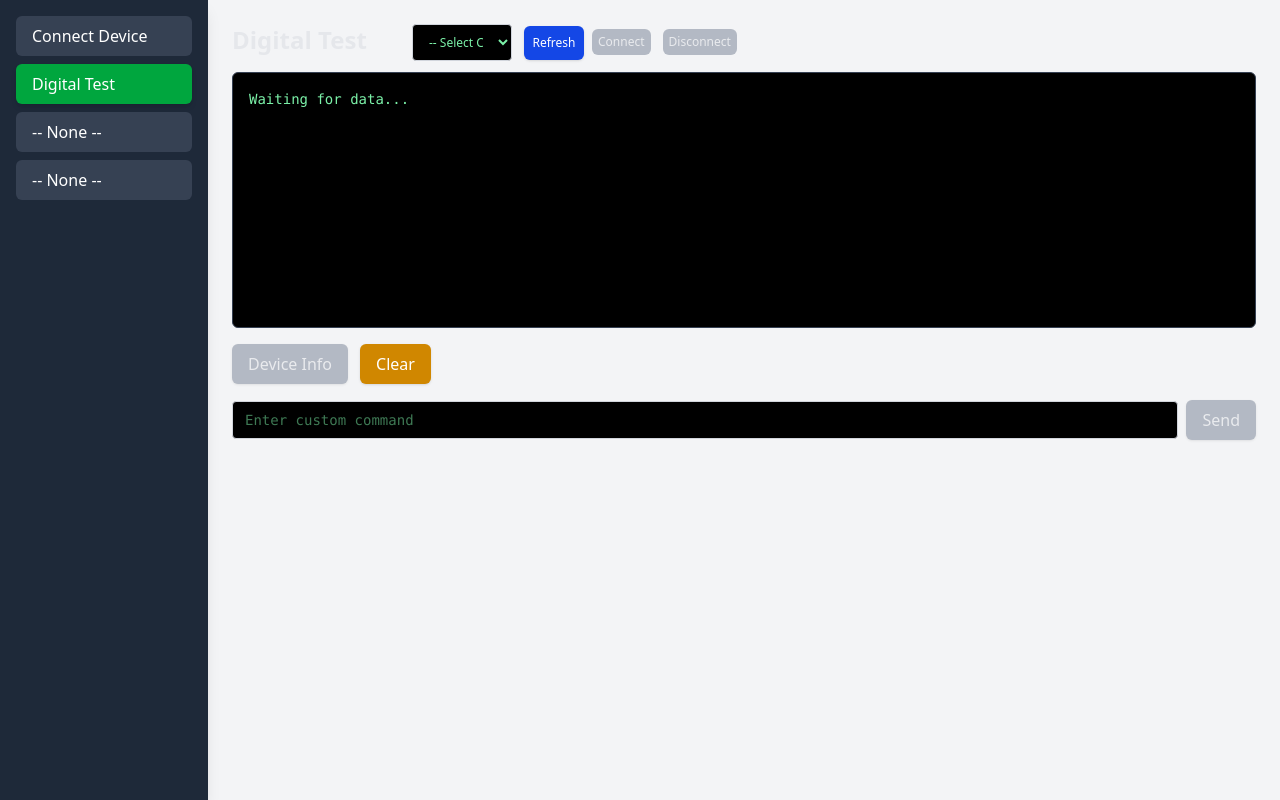
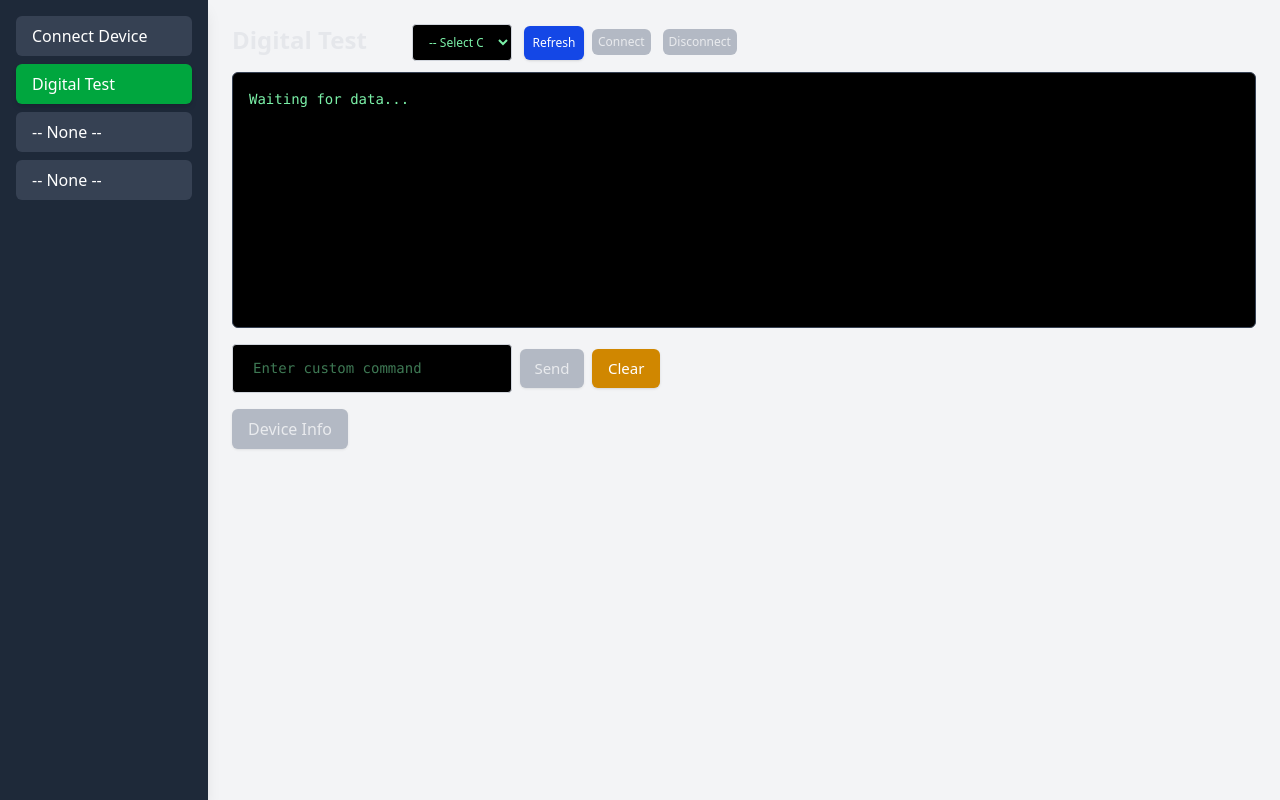
Before and after one commit to Apiwat2001/Test-Git-branch01, a React (Vite) app: page / in a window 1280 px wide. Both pictures are taken after a click on the button "Digital Test". Built offline with nearby package versions, Linux system fonts and the light colour scheme.

Commit message:
v1.9beta1

```diff
--- a/src/App.jsx
+++ b/src/App.jsx
@@ -283,6 +283,48 @@ function App() {
               {statusMessage || "Waiting for data..."}
             </div>
 
+            {/* Custom Command */}
+            <div className="flex items-center gap-2">
+              <input
+                type="text"
+                value={customCommand}
+                onChange={(e) => setCustomCommand(e.target.value)}
+                onKeyDown={(e) => {
+                  if (e.key === "Enter" && connected && !sending) {
+                    sendCommand(customCommand);
+                  }
+                }}
+                placeholder="Enter custom command"
+                className="w-[280px] px-5 py-3 rounded border border-gray-300
+                          bg-black text-green-300
+                          text-[15px] font-mono
+                          placeholder:text-[14px]
+                          focus:outline-none focus:ring-1 focus:ring-green-500"
+              />
+
+              <button
+                onClick={() => sendCommand(customCommand)}
+                disabled={!connected || sending}
+                className={`w-16 px-2 py-2 text-[15px] rounded-md shadow
+                  ${
+                    !connected || sending
+                      ? "bg-gray-400 text-gray-200 opacity-70 cursor-not-allowed"
+                      : "bg-blue-600 text-white hover:bg-blue-500 active:bg-blue-700"
+                  }
+                `}
+              >
+                Send
+              </button>
+
+              <button
+                onClick={clearMessage}
+                className="px-4 py-2 text-[15px] bg-yellow-600 text-white rounded-md shadow
+                          hover:bg-yellow-500 active:bg-yellow-700"
+              >
+                Clear
+              </button>
+            </div>
+
             {/* ปุ่มควบคุม */}
             <div className="flex gap-3">
               <button
@@ -296,45 +338,9 @@ function App() {
               >
                 {sending ? "Sending..." : "Device Info"}
               </button>
-
-              <button
-                onClick={clearMessage}
-                className="px-4 py-2 bg-yellow-600 text-white rounded-md shadow hover:bg-yellow-500 active:bg-yellow-700"
-              >
-                Clear
-              </button>
             </div>
 
-            {/* Custom Command */}
-            <div className="flex items-center gap-2">
-              <input
-                type="text"
-                value={customCommand}
-                onChange={(e) => setCustomCommand(e.target.value)}
-                onKeyPress={(e) => {
-                  if (e.key === "Enter" && connected && !sending) {
-                    sendCommand(customCommand);
-                    setCustomCommand("");
-                  }
-                }}
-                placeholder="Enter custom command"
-                className="flex-1 px-3 py-2 rounded border border-gray-300 bg-black text-green-300 focus:outline-none focus:ring-2 focus:ring-green-500 text-sm font-mono"
-              />
-              <button
-                onClick={() => {
-                  sendCommand(customCommand);
-                  setCustomCommand("");
-                }}
-                disabled={!connected || sending}
-                className={`px-4 py-2 rounded-md shadow ${
-                  !connected || sending
-                    ? "bg-gray-400 text-gray-200 opacity-70 cursor-not-allowed"
-                    : "bg-blue-600 text-white hover:bg-blue-500 active:bg-blue-700"
-                }`}
-              >
-                Send
-              </button>
-            </div>
+
           </div>
         )}
 
@@ -360,4 +366,4 @@ function App() {
 
 export default App;
 
-/* v1.8beta3 */
+/* v1.9beta1 */
```
